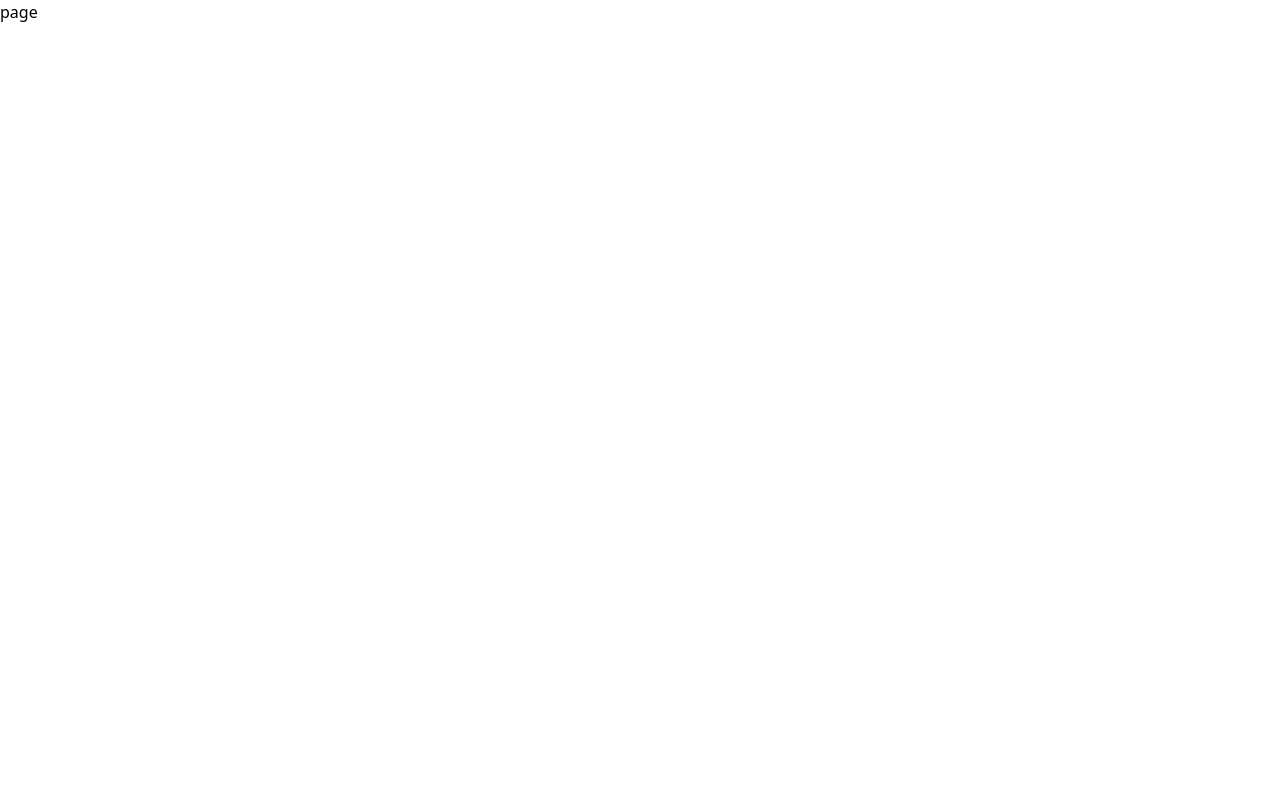
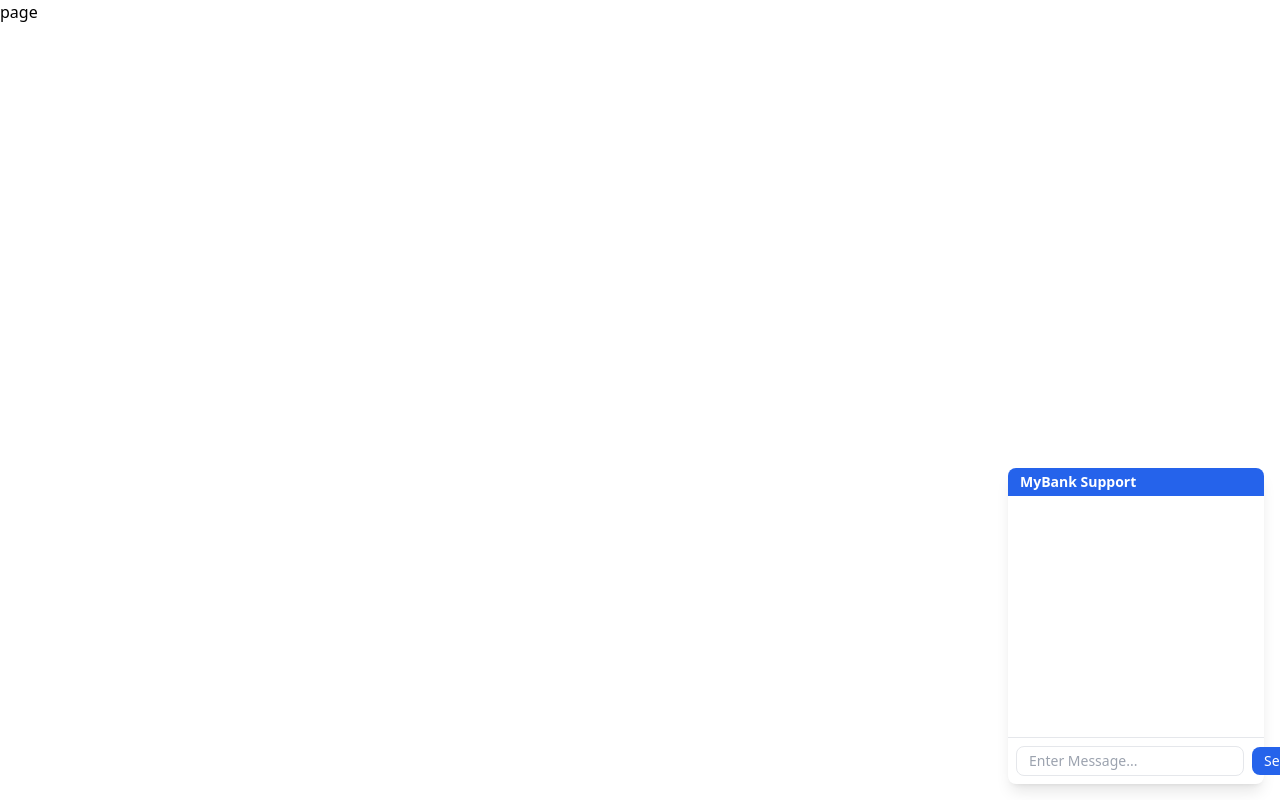
Before and after one commit to HassanA01/UofTHacks12, a Next.js app in the folder frontend/: page /mrkrabs in a window 1280 px wide. Built offline with nearby package versions, Linux system fonts and the light colour scheme.

Commit message:
type shit

```diff
--- /dev/null
+++ b/frontend/app/components/chatbot.jsx
@@ -0,0 +1,84 @@
+"use client";
+import React, { useState } from "react";
+import axios from "axios";
+
+const Hero = () => {
+  // State to hold the chat messages
+  const [messages, setMessages] = useState([]);
+
+  // State to manage the current input from the user
+  const [input, setInput] = useState("");
+
+  // State to track whether the chat box is minimized
+  const [isMinimized, setIsMinimized] = useState(false);
+
+  // Function to handle sending a message
+  const handleSendMessage = async () => {
+    if (input.trim() === "") return;
+
+    const userMessage = { role: "user", content: input };
+    setMessages([...messages, userMessage]);
+
+    try {
+      const response = await axios.post("/api/cohere-chat", { message: input });
+      const aiMessage = { role: "ai", content: response.data.content };
+      setMessages((prevMessages) => [...prevMessages, aiMessage]);
+    } catch (error) {
+      console.error("Error sending message:", error);
+    }
+
+    setInput("");
+  };
+
+  return (
+    <div
+      className="fixed bottom-4 right-4 bg-white text-black shadow-lg rounded-lg w-64" // Reduced width
+    >
+      {/* Header for the chat tool */}
+      <div
+        className="bg-blue-600 text-white px-3 py-1 rounded-t-lg cursor-pointer" // Reduced padding
+        onClick={() => setIsMinimized(!isMinimized)} // Toggle the minimized state
+      >
+        <h1 className="text-sm font-semibold"> {/* Reduced font size */}
+          {isMinimized ? "Chat (Click to Expand)" : "MyBank Support"}
+        </h1>
+      </div>
+
+      {/* Show content only if not minimized */}
+      {!isMinimized && (
+        <div className="flex flex-col h-72"> {/* Reduced height */}
+          {/* Container to display chat messages */}
+          <div className="flex-1 p-3 overflow-y-auto"> {/* Reduced padding */}
+            {messages.map((msg, index) => (
+              <div key={index} className="mb-2 text-sm"> {/* Reduced font size */}
+                <strong className="block">
+                  {msg.role === "user" ? "You" : "MyBank Support"}:
+                </strong>
+                <span>{msg.content}</span>
+              </div>
+            ))}
+          </div>
+
+          {/* Input and send button container */}
+          <div className="flex items-center gap-2 border-t p-2">
+            <input
+              type="text"
+              value={input}
+              onChange={(e) => setInput(e.target.value)}
+              placeholder="Enter Message..."
+              className="flex-1 px-3 py-1 border rounded-lg text-sm" // Reduced padding and font size
+            />
+            <button
+              onClick={handleSendMessage}
+              className="px-3 py-1 bg-blue-600 text-white rounded-lg hover:bg-blue-700 transition text-sm" // Reduced padding and font size
+            >
+              Send
+            </button>
+          </div>
+        </div>
+      )}
+    </div>
+  );
+};
+
+export default Hero;
--- a/frontend/app/mrkrabs/page.tsx
+++ b/frontend/app/mrkrabs/page.tsx
@@ -1,8 +1,12 @@
 import React from 'react'
+import Chat from '@/app/components/chatbot'
 
 const page = () => {
   return (
-    <div>page</div>
+    <div>
+      page
+      <Chat />
+    </div>
   )
 }
 
--- /dev/null
+++ b/frontend/app/signup/page.tsx
@@ -0,0 +1,9 @@
+import React from 'react'
+
+const page = () => {
+  return (
+    <div>page</div>
+  )
+}
+
+export default page
--- /dev/null
+++ b/frontend/pages/api/cohere-chat.js
@@ -0,0 +1,41 @@
+import { CohereClientV2 } from 'cohere-ai';
+import dotenv from 'dotenv';
+
+dotenv.config();
+
+const cohere = new CohereClientV2({
+  token: process.env.COHERE_AI,
+});
+
+export default async function handler(req, res) {
+  if (req.method === 'POST') {
+    const { message } = req.body;
+
+    try {
+      const response = await cohere.chat({
+        model: 'command-light',
+        messages: [
+          {
+            role: 'system', // Add system role for strict instructions
+            content: `You are a Support bot for a bank called "MyBank", and you are
+            ONLY tasked with assisting users with basic support regarding their bank accounts. You CANNOT PROVIDE ANY INFO
+            OUTSIDE OF THE USERS BANK ACCOUNT. IF the QUERY is IRRELEVANT, please respond with "I am sorry, but I cannot assist you with that query."
+            If the QUERY is RELEVANT, please respond with the following format:
+            "hello, this is MyBank Support. How can I help you today?"`,
+          },
+          {
+            role: 'user',
+            content: message,
+          },
+        ],
+      });
+
+      res.status(200).json({ content: response.message.content[0]?.text || 'No response from Cohere API' });
+    } catch (error) {
+      console.error('Error:', error);
+      res.status(500).json({ error: 'Error processing request' });
+    }
+  } else {
+    res.status(405).json({ error: 'Method not allowed' });
+  }
+}
```
Also changed, not shown: frontend/package.json (+9 -6 lines), 1 other file (tests, documents, lock files or other folders).
